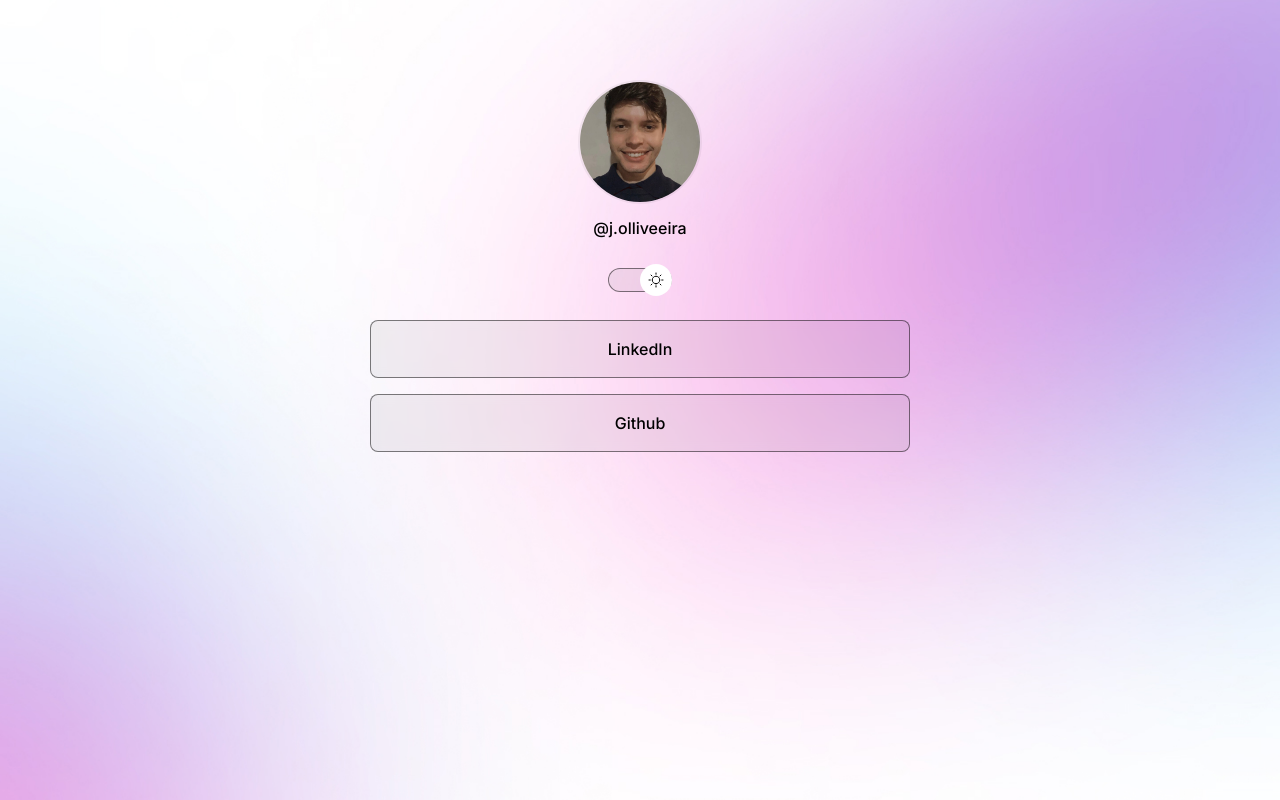
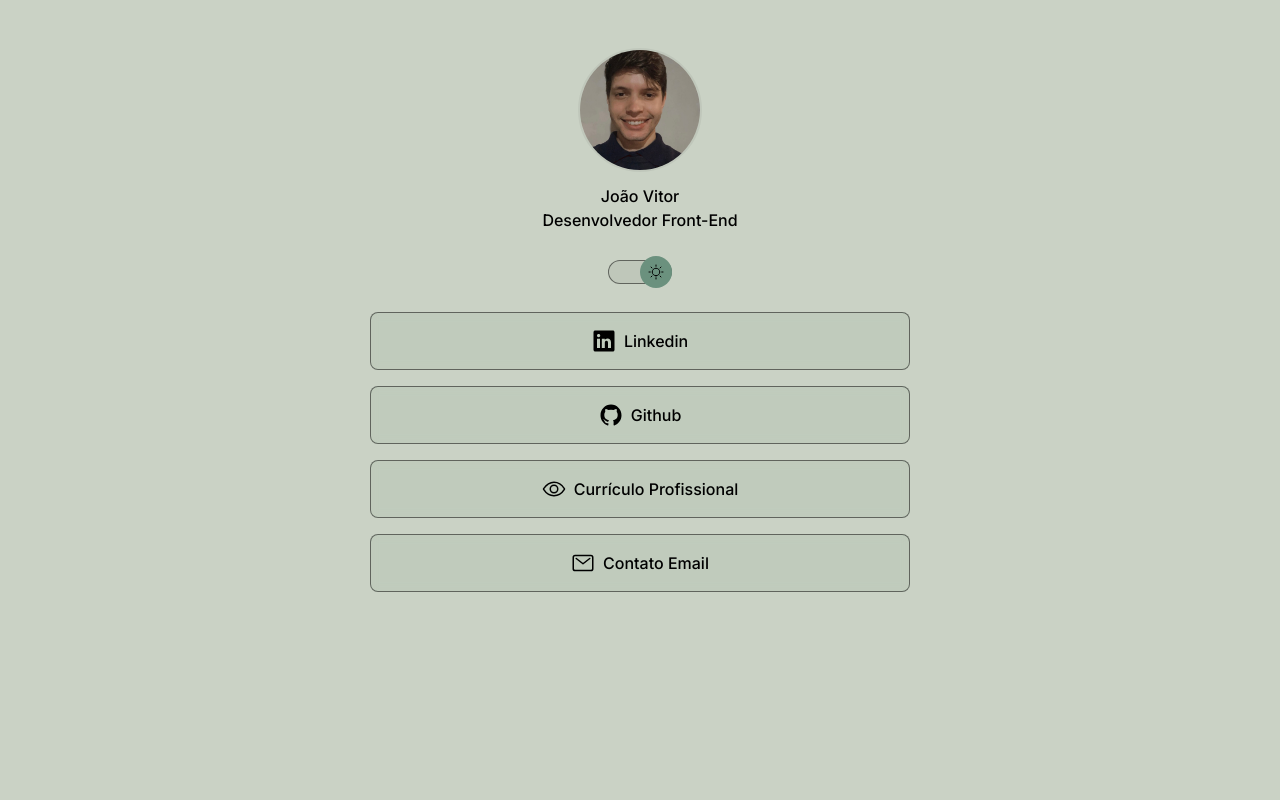
Before and after one commit to vittorjoao/vittorjoao.github.io, a plain HTML site: page index.html in a window 1280 px wide. Drawn offline with Linux system fonts and the light colour scheme.

Commit message:
refactor: index.html e styles.css

```diff
--- a/index.html
+++ b/index.html
@@ -19,7 +19,8 @@
     <div id="container">
       <div id="profile">
         <img src="/assets/profile.jpeg" alt="profile image" />
-        <p>@j.olliveeira</p>
+        <p>João Vitor</p>
+        <p>Desenvolvedor Front-End</p>
       </div>
       <div id="theme-switch" onclick="toggleTheme()">
         <button></button>
@@ -27,14 +28,36 @@
       </div>
       <ul>
         <li>
+          <span id="icon">
+            <img src="./assets/logo-linkedin.svg" alt="linkedin icon" />
+          </span>
           <a
             href="https://www.linkedin.com/in/jo%C3%A3o-vitor-566249272/"
             target="_blank"
-            >LinkedIn</a
+            >Linkedin</a
           >
         </li>
         <li>
+          <span id="icon">
+            <img src="./assets/logo-github.svg" alt="github icon" />
+          </span>
           <a href="https://github.com/vittorjoao" target="_blank">Github</a>
+        </li>
+        <li>
+          <span id="icon">
+            <img src="./assets/eye-outline.svg" alt="eye icon" />
+          </span>
+          <a href="./assets/curriculo.pdf" target="_blank"
+            >Currículo Profissional</a
+          >
+        </li>
+        <li>
+          <span id="icon">
+            <img src="./assets/mail-outline.svg" alt="mail icon" />
+          </span>
+          <a href="mailto:j.olliveira98@outlook.com" target="_blank"
+            >Contato Email</a
+          >
         </li>
       </ul>
     </div>
--- a/styles.css
+++ b/styles.css
@@ -6,11 +6,11 @@
 
 :root {
   --text-color: white;
-  --bg-url: url(./assets/bg-mobile.jpg);
+  --bg-color: rgb(53, 79, 82);
   --bg-switch: url(./assets/switch-dark.svg);
-  --bg-button: rgba(255, 255, 255, 0.1);
-  --bg-button-hover: rgba(255, 255, 255, 0.05);
-  --border-color-hover: 1.5px solid #ffffff;
+  --bg-button: rgba(82, 121, 111, 0.15);
+  --bg-button-hover: rgba(82, 121, 111, 0.5);
+  --border-color-hover: 1.5px solid rgb(202, 210, 197);
   --surface-color: rgba(255, 255, 255, 0.1);
   --stroke-color: rgba(255, 255, 255, 0.5);
   --highlight-color: rgba(255, 255, 255, 0.2);
@@ -18,18 +18,18 @@
 
 .light {
   --text-color: black;
-  --bg-url: url(./assets/bg-mobile-light.jpg);
+  --bg-color: rgb(202, 210, 197);
   --bg-switch: url(./assets/switch-light.svg);
-  --bg-button: rgba(0, 0, 0, 0.05);
-  --bg-button-hover: rgba(0, 0, 0, 0.02);
-  --border-color-hover: 1.5px solid #000000;
+  --bg-button: rgba(132, 169, 140, 0.15);
+  --bg-button-hover: rgba(132, 169, 140, 0.5);
+  --border-color-hover: 1.5px solid rgb(53, 79, 82);
   --surface-color: rgba(0, 0, 0, 0.05);
   --stroke-color: rgba(0, 0, 0, 0.5);
   --highlight-color: rgba(0, 0, 0, 0.1);
 }
 
 body {
-  background: var(--bg-url) no-repeat top center/cover;
+  background-color: var(--bg-color);
   height: 100vh;
 }
 
@@ -42,7 +42,7 @@ body * {
   width: 100%;
   max-width: 588px;
   margin: 0px auto 0 auto;
-  padding: 56px 24px;
+  padding: 24px 24px;
 }
 
 /* profile */
@@ -78,7 +78,7 @@ body * {
 #theme-switch button {
   width: 32px;
   height: 32px;
-  background: white var(--bg-switch) no-repeat center;
+  background: rgb(107, 145, 126) var(--bg-switch) no-repeat center;
   border: none;
   border-radius: 50%;
   position: absolute;
@@ -87,7 +87,6 @@ body * {
   top: 50%;
   transform: translateY(-50%);
   cursor: pointer;
-
   animation: slide-out 0.2s;
 }
 
@@ -150,15 +149,21 @@ ul li a {
   line-height: 24px;
 }
 
-/* media queries */
-@media (min-width: 768px) {
-  :root {
-    --bg-url: url(./assets/bg-desktop.jpg);
-  }
+#icon {
+  width: 24px;
+  height: 24px;
+  margin-right: 8px;
+  border-radius: 50%;
+}
 
-  .light {
-    --bg-url: url(./assets/bg-desktop-light.jpg);
-  }
+#icon img {
+  filter: invert(89%) sepia(65%) saturate(11%) hue-rotate(162deg)
+    brightness(105%) contrast(104%);
+}
+
+.light #icon img {
+  filter: invert(0%) sepia(0%) saturate(7500%) hue-rotate(96deg) brightness(93%)
+    contrast(106%);
 }
 
 /* animations */
```
Also changed, not shown: assets/bg-desktop-light.jpg (deleted), assets/bg-desktop.jpg (deleted), assets/bg-mobile-light.jpg (deleted), assets/bg-mobile.jpg (deleted), assets/eye-outline.svg (added), assets/logo-github.svg (added), assets/logo-linkedin.svg (added), assets/mail-outline.svg (added), 2 other files.
